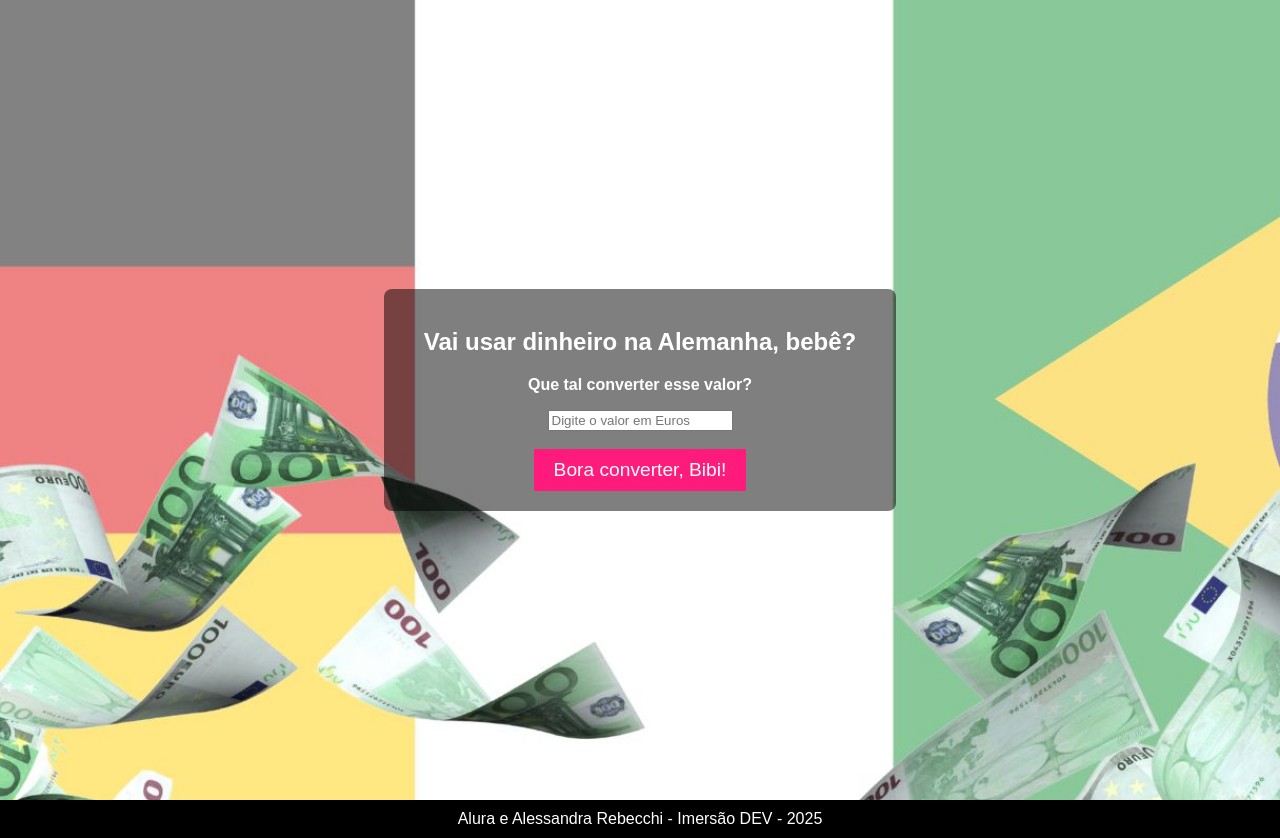
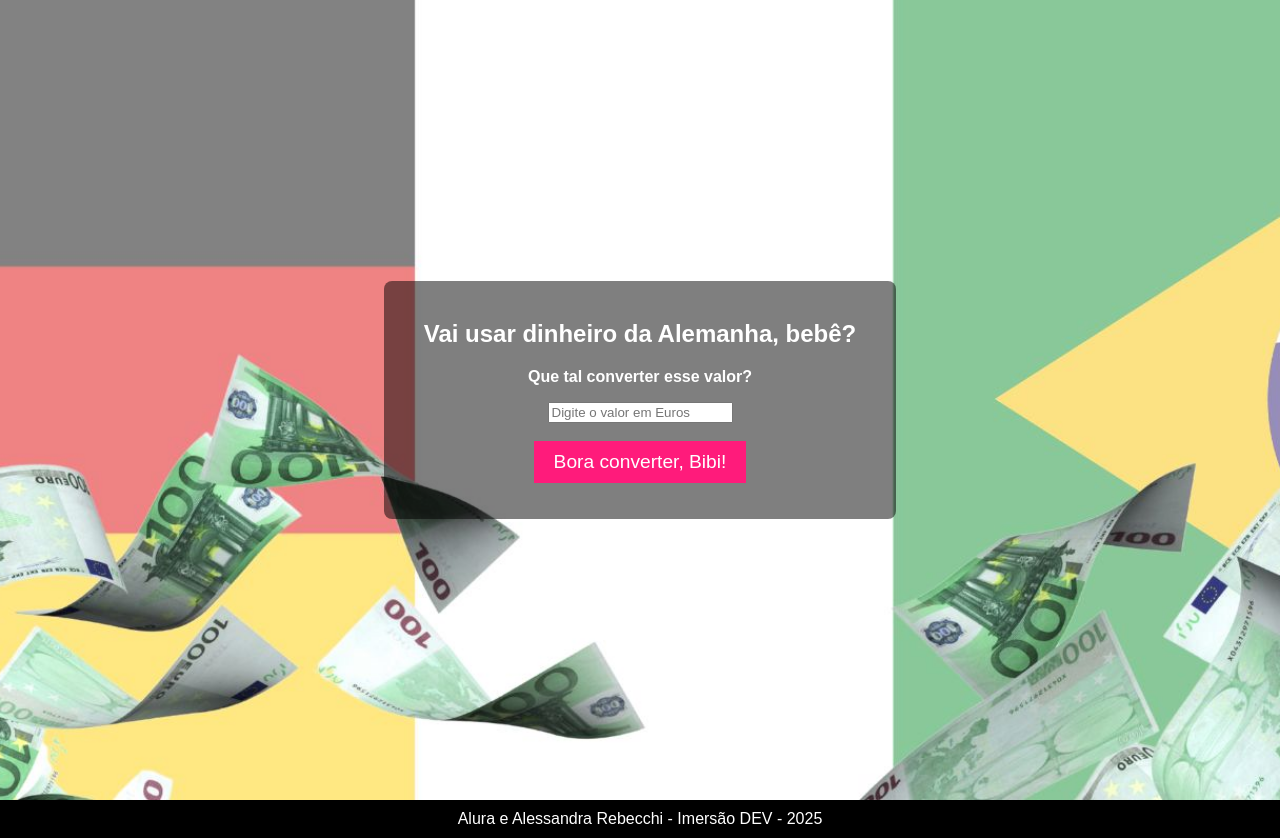
Before and after one commit to AlessandraRebecchi/conversordabibi, a plain HTML site: page index.html in a window 1280 px wide. Drawn offline with Linux system fonts and the light colour scheme.

Commit message:
Update index.html

```diff
--- a/index.html
+++ b/index.html
@@ -11,13 +11,14 @@
 
     <div class="container">
         <div class="content">
-            <h2>Vai usar dinheiro na Alemanha, bebê?</h2>
+            <h2>Vai usar dinheiro da Alemanha, bebê?</h2>
             <p>Que tal converter esse valor?</p>
 
             <input type="number" id="valorEuro" placeholder="Digite o valor em Euros" step="0.01">
             <br>
             <br>
             <button id="botaoConverter">Bora converter, Bibi!</button>
+            <p id="resultado"></p>
 
         </div>
     </div>
```
